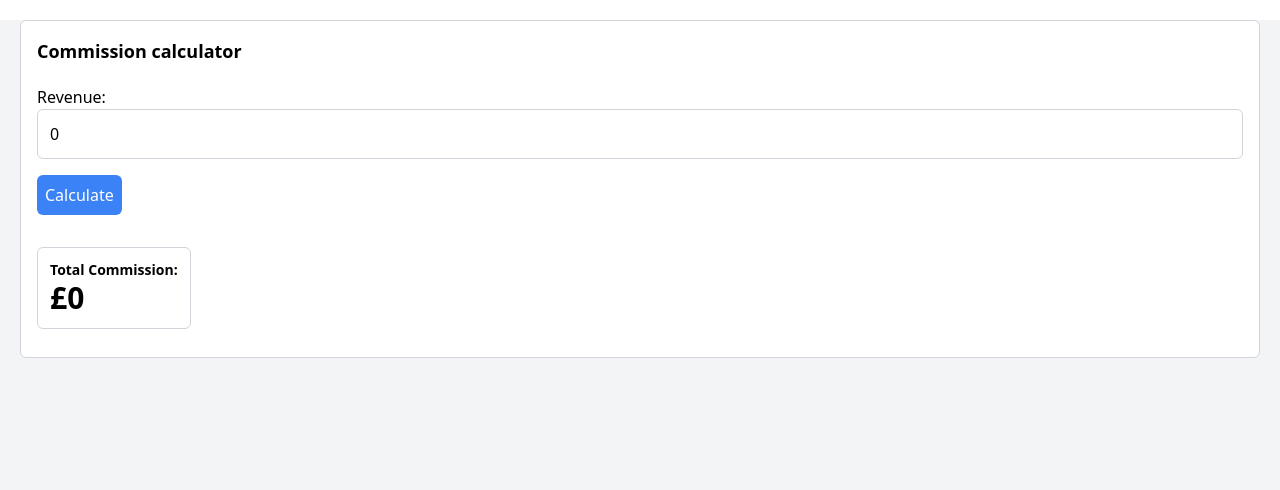
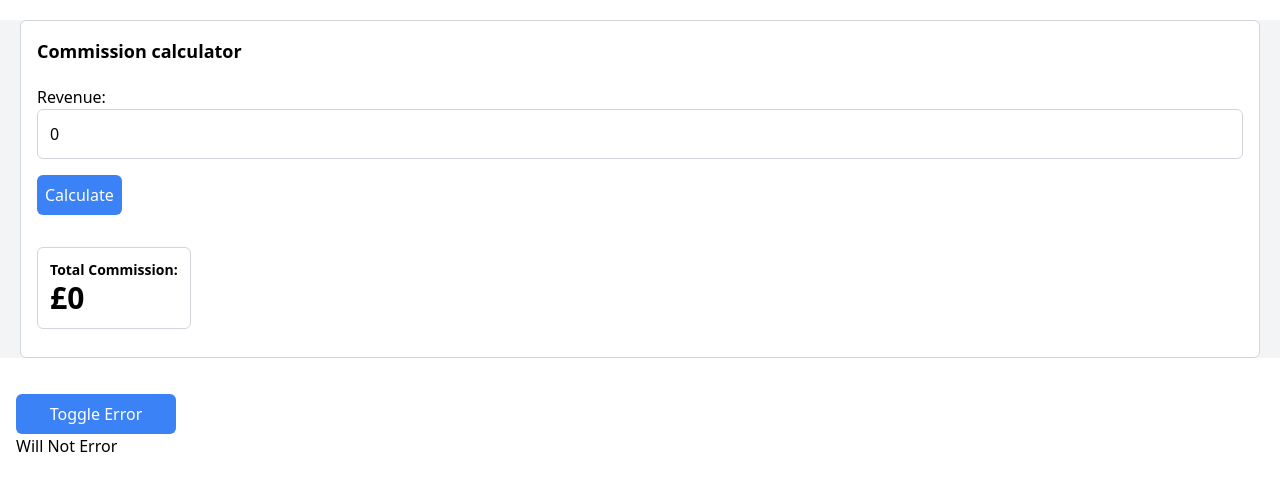
Before and after one commit to caliguIa/ous, a React (Vite) app: page / in a window 1280 px wide. Shown: the top 490 px of the page. Built offline with nearby package versions, Linux system fonts and the light colour scheme.

Commit message:
feat: added in demo fetch error toggle

```diff
--- a/src/App.tsx
+++ b/src/App.tsx
@@ -1,14 +1,25 @@
 import { QueryClient, QueryClientProvider } from '@tanstack/react-query';
 import CommissionCalcWrapper from './components/commissionCalculator';
+import { useCallback, useState } from 'react';
 
 const App = () => {
   const queryClient = new QueryClient();
+  const [willError, setWillError] = useState(false);
+  const toggleError = useCallback(() => {
+    setWillError((prev) => !prev);
+  }, []);
 
   return (
     <>
       <QueryClientProvider client={queryClient}>
-        <CommissionCalcWrapper />
+        <CommissionCalcWrapper willError={willError} />
       </QueryClientProvider>
+      <div className="p-4">
+        <button className="rounded-md bg-blue-500 text-white w-40 h-10" onClick={toggleError}>
+          Toggle Error
+        </button>
+        <div> {willError ? 'Will Error' : 'Will Not Error'}</div>
+      </div>
     </>
   );
 };
--- a/src/components/commissionCalculator/currencyCalcWrapper.tsx
+++ b/src/components/commissionCalculator/currencyCalcWrapper.tsx
@@ -2,9 +2,16 @@ import { useCommissionRates } from '../../hooks';
 import { CommissionCalcInner } from './currencyCalcInner';
 import { LANG } from '../../utils';
 import Widget from '../widget';
+import { FC } from 'react';
 
-export const CommissionCalcWrapper = () => {
-  const { isLoading, isError } = useCommissionRates({ willError: false });
+type Props = {
+  willError: boolean;
+};
+
+export const CommissionCalcWrapper: FC<Props> = ({ willError }: Props) => {
+  // if willError is true, the hook will fail to fetch data
+  // the fetch will re-run with an exponential backoff and eventually fail, only added for demo purposes
+  const { isLoading, isError } = useCommissionRates({ willError });
 
   return (
     <Widget isLoading={isLoading} isError={isError} title={LANG['EN']['WIDGET.TITLE']}>
--- a/src/components/widget/widget.tsx
+++ b/src/components/widget/widget.tsx
@@ -12,15 +12,15 @@ export const Widget: FC<Props> = ({ children, isLoading, isError, title }) => {
   // TODO:
   // - context for current language
   // - current lang switcher
-  // - make fetch error toggle
 
   return (
-    <div className="bg-gray-100 h-screen w-screen">
+    <div className="bg-gray-100 h-auto w-screen">
       <div className="bg-white h-auto w-100 p-4 m-5 rounded-md border border-gray-300">
         <h3 className="text-black text-lg font-black mb-5">{title}</h3>
         <div className="min-h-64">
-          {isLoading ? <div>{LANG['EN']['WIDGET.LOADING']}</div> : children}
-          {isError && !isLoading && <div>{LANG['EN']['WIDGET.ERROR_RATES']}</div>}
+          {isLoading && <div>{LANG['EN']['WIDGET.LOADING']}</div>}
+          {isError && <div>{LANG['EN']['WIDGET.ERROR_RATES']}</div>}
+          {!isLoading && !isError && children}
         </div>
       </div>
     </div>
```
